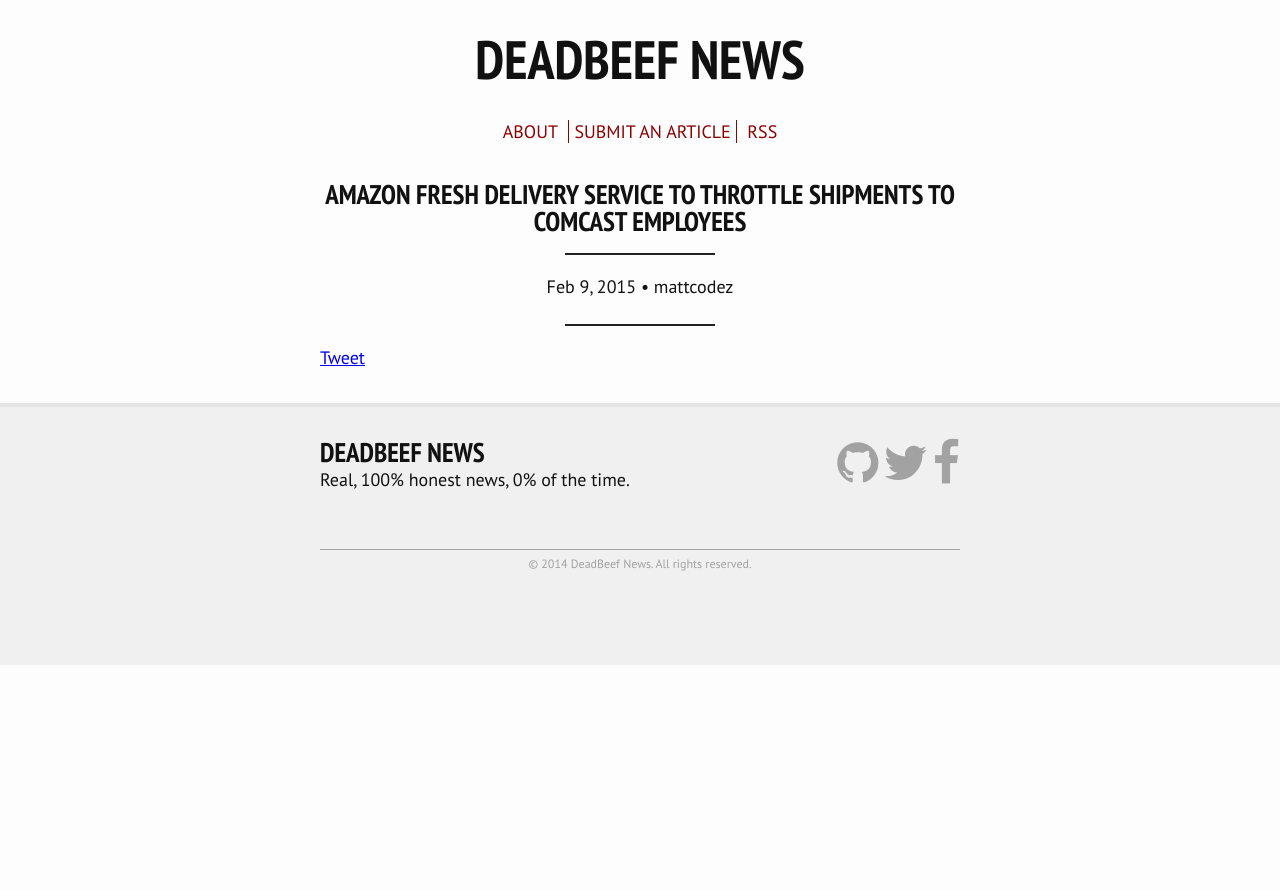
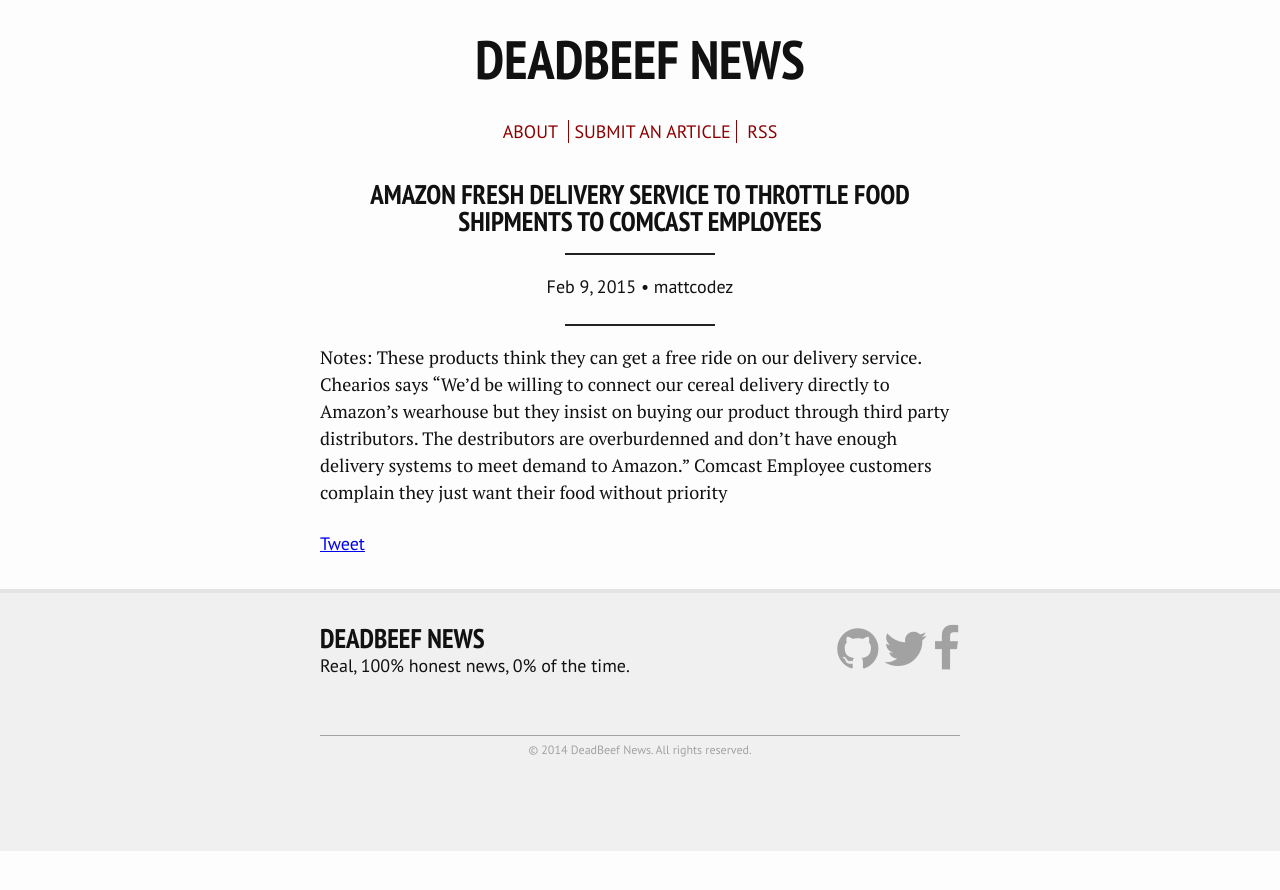
Before and after one commit to deadbeefnews/deadbeefnews.github.io, a Jekyll site: the page built from _posts/2015-02-09-amazon-fresh-throttle.md, in a window 1280 px wide. Shown: the top 890 px of the page. Built offline with Jekyll 4.4.1, drawn with Linux system fonts in a browser that asks for light colours; nearby versions of some CDN libraries; comment, search, counter and statistics services are not loaded.

Commit message:
Update 2015-02-09-amazon-fresh-throttle.md
Idea notes

```diff
--- a/_posts/2015-02-09-amazon-fresh-throttle.md
+++ b/_posts/2015-02-09-amazon-fresh-throttle.md
@@ -1,8 +1,12 @@
 ---
 layout: post
-title:  "Amazon Fresh Delivery Service to Throttle Shipments to Comcast Employees"
+title:  "Amazon Fresh Delivery Service to Throttle Food Shipments to Comcast Employees"
 date:   2015-02-09 00:16:00
 author: mattcodez
 author-link:
 categories: services
 ---
+Notes:
+These products think they can get a free ride on our delivery service.
+Chearios says "We'd be willing to connect our cereal delivery directly to Amazon's wearhouse but they insist on buying our product through third party distributors. The destributors are overburdenned and don't have enough delivery systems to meet demand to Amazon."
+Comcast Employee customers complain they just want their food without priority
```
